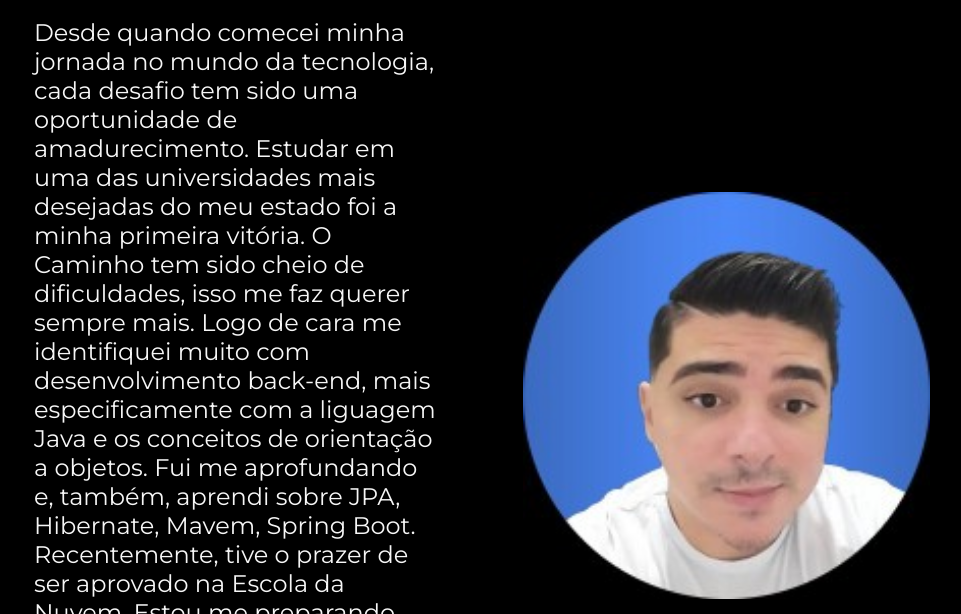
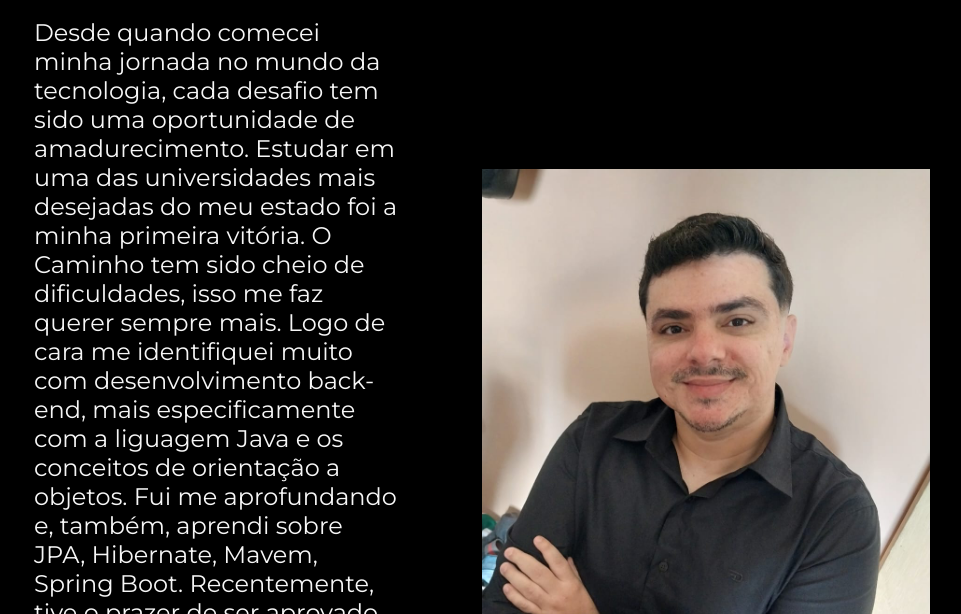
Before and after one commit to romariolo/meu-portifolio, a plain HTML site: page about.html in a window 1280 px wide. Shown: the part 186-800 px from the top of the page, without its empty margins (158-1119 px from the left). Drawn offline with nearby package versions, Linux system fonts and the light colour scheme.

Commit message:
Nova foto e descrição

```diff
--- a/about.html
+++ b/about.html
@@ -1,12 +1,11 @@
 <!DOCTYPE html>
 <html lang="pt-br">
-
   <head>
-    <meta charset="UTF-8">
-    <meta http-equiv="X-UA-Compatible" content="IE=edge">
-    <meta name="viewport" content="width=device-width, initial-scale=1.0">
+    <meta charset="UTF-8" />
+    <meta http-equiv="X-UA-Compatible" content="IE=edge" />
+    <meta name="viewport" content="width=device-width, initial-scale=1.0" />
     <title>Sobre mim</title>
-    <link rel="stylesheet" href="./styles/style.css">
+    <link rel="stylesheet" href="./styles/style.css" />
   </head>
 
   <body>
@@ -20,23 +19,33 @@
     <main class="apresentacao">
       <section class="apresentacao__conteudo">
         <h1 class="apresentacao__conteudo__titulo">Sobre mim</h1>
-            <p class="apresentacao__conteudo__texto">Desde quando comecei minha jornada no mundo da tecnologia, cada desafio tem sido uma oportunidade de amadurecimento. Estudar em uma das universidades mais desejadas do meu estado foi a minha primeira vitória. O Caminho tem sido cheio de dificuldades, isso me faz querer sempre mais. Logo de cara me identifiquei muito com desenvolvimento back-end, mais especificamente com a liguagem Java e os conceitos de orientação a objetos. Fui me aprofundando e, também, aprendi sobre JPA, Hibernate, Mavem, Spring Boot. Recentemente, tive o prazer de ser aprovado na Escola da Nuvem. Estou me preparando para tirar a certificação AWS Cloud Practitioner, que me dá habilidades para fazer migração de aplicações para nuvem visando melhor desempenho e redução de custos. Procuro oportunidades para criar raízes e crescer com a empresa.
+        <p class="apresentacao__conteudo__texto">
+          Desde quando comecei minha jornada no mundo da tecnologia, cada
+          desafio tem sido uma oportunidade de amadurecimento. Estudar em uma
+          das universidades mais desejadas do meu estado foi a minha primeira
+          vitória. O Caminho tem sido cheio de dificuldades, isso me faz querer
+          sempre mais. Logo de cara me identifiquei muito com desenvolvimento
+          back-end, mais especificamente com a liguagem Java e os conceitos de
+          orientação a objetos. Fui me aprofundando e, também, aprendi sobre
+          JPA, Hibernate, Mavem, Spring Boot. Recentemente, tive o prazer de ser
+          aprovado na Escola da Nuvem. Estou me preparando para tirar a
+          certificação
+          <strong class="titulo__destaque__AWS">AWS Solutions Architect</strong>
+          , que me dá um conjunto robusto de habilidades e conhecimentos que a
+          tornam capaz de projetar, implantar e gerenciar soluções seguras,
+          escaláveis e robustas na plataforma AWS. Procuro oportunidades para
+          criar raízes e crescer com a empresa.
         </p>
-            <!-- <p class="apresentacao__conteudo__texto">
-                Et harum quidem rerum facilis est et expedita distinctio. Nam libero tempore, cum soluta nobis est
-                eligendi optio cumque nihil impedit quo minus id quod maxime placeat facere possimus, omnis voluptas
-                assumenda est, omnis dolor repellendus. Temporibus autem quibusdam et aut officiis debitis aut rerum
-                necessitatibus saepe eveniet ut et voluptates repudiandae sint et molestiae non recusandae. Itaque earum
-                rerum hic tenetur a sapiente delectus, ut aut reiciendis voluptatibus maiores alias consequatur aut
-                perferendis doloribus asperiores ipsum delis forum birol parela maxime infena. Excepteur sint occaecat
-                cupidatat non.</p> -->
       </section>
-        <img class="apresentacao__imagem" src="./assets/eu.jpg" alt="Foto de Romário Lopes">
+      <img
+        class="apresentacao__imagem"
+        src="./assets/foto-perfil.jpg"
+        alt="Foto de Romário Lopes"
+      />
     </main>
 
     <footer class="rodape">
       <p>Desenvolvido por Romário Lopes.</p>
     </footer>
   </body>
-
 </html>
```
Lines whose indentation alone changed are shown as unchanged.
